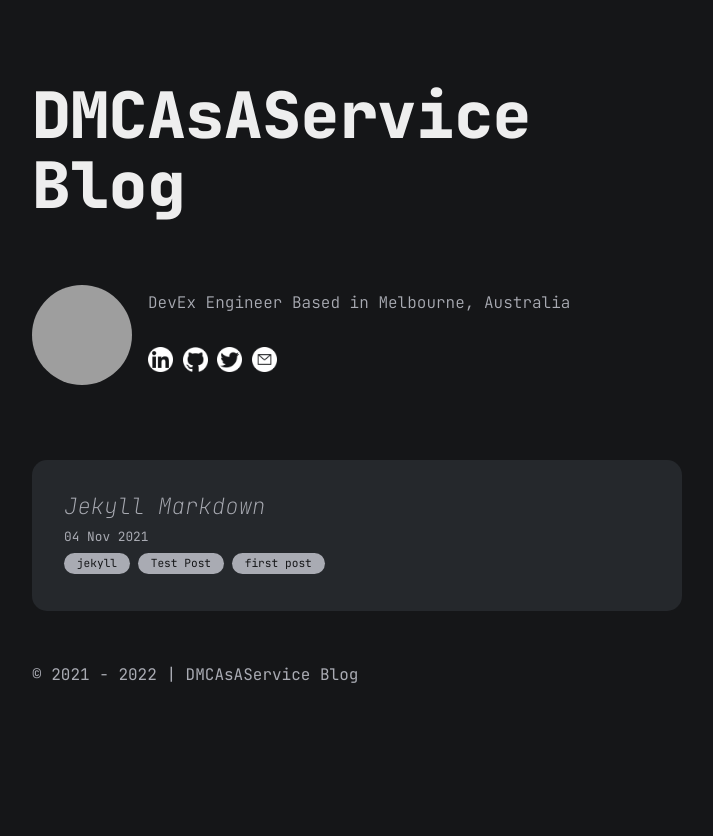
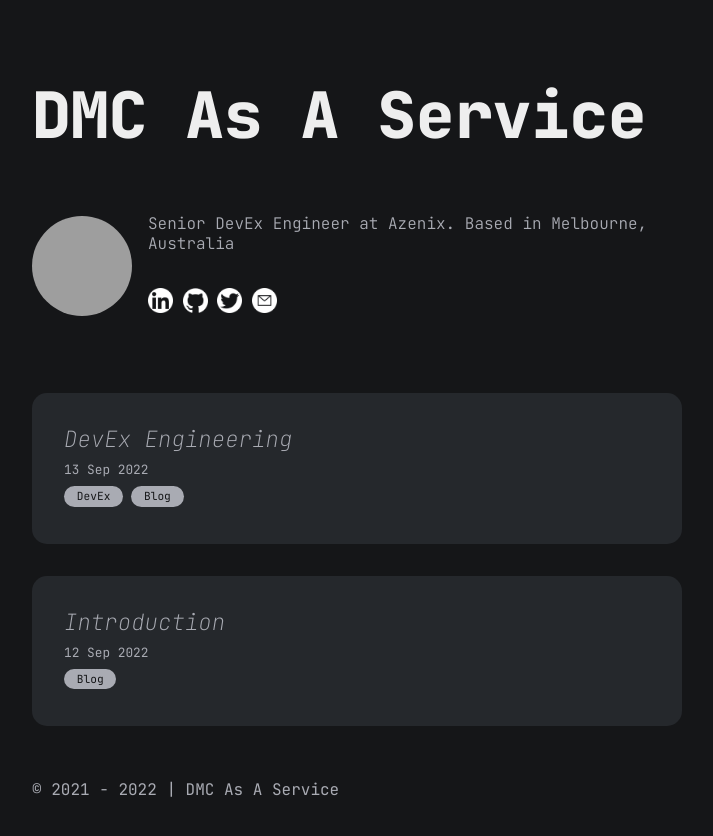
Before and after one commit to sharadcodes/jekyll-theme-serial-programmer, a Jekyll site: the page built from index.md, in a window 1280 px wide. Shown: the top 836 px of the page, without its empty margins (283-996 px from the left). Built offline with Jekyll 4.4.1, drawn with Linux system fonts in a browser that asks for light colours; part of the change alters nothing that is shown; grey boxes are pictures that could not be loaded.

Commit message:
Adding first 2 posts

```diff
--- a/_config.yml
+++ b/_config.yml
@@ -1,4 +1,4 @@
-title: DMCAsAService Blog
+title: DMC As A Service
 markdown: kramdown
 url: ""
 baseurl: ""
--- a/_data/author.yml
+++ b/_data/author.yml
@@ -2,7 +2,7 @@ name: Dylan McCarthy
 dp: https://avatars.githubusercontent.com/u/61097819?s=400&u=c42a4e526cf1569b0b651f31e1c07e73f7722473&v=4
 description: "
   <p>
-    DevEx Engineer Based in Melbourne, Australia
+    Senior DevEx Engineer at Azenix. Based in Melbourne, Australia
   </p>
   <br/>
   "
--- /dev/null
+++ b/all_collections/_posts/2022-09-13-DevEx-Engineering.md
@@ -0,0 +1,46 @@
+---
+layout: post
+title: DevEx Engineering
+date: 2022-09-13
+categories: ["DevEx","Blog"]
+---
+
+# Disclaimer
+The following is my current opinions and thoughts on DevEx, this might change and I welcome any discussion or input.
+
+# What is DevEx Engineering?
+
+DevEx or Developer Expereience engineering is the practice of improving the tools and processes of Developers.
+
+Much like DevOps (Developer Operations) focuses on tools and processes to improve on the movement and automation of systems from Development into Operations DevEx attemps to use a similar approch to the tooling and development workflows of teams.
+
+While it could be viewed that DevEx is just a subset of the DevOps process I think that it can have a wider impact in improving development speed as well as reducing a lot of the bottlenecks in modern software development.
+
+# Goals of DevEx
+
+The primary goal of DevEx is to make things easier for developers. To automate tedious tasks and boilerplate code, and to provide tools and processes for standing up development environments which provide fast feedback.
+
+We can accomplish these goals by looking at the following:
+
+- How hard is it to onboard a new developer?
+- How long does it take from a change being submitted to feedback being provided?
+- Is the development environment consistant across all developers in a team?
+- How quickly can a new project go from idea into initial code?
+
+# Tools and Processes
+
+Just as with DevOps, DevEx has not just about new fancy tools and systems. It is about working out what are the most useful tools along with improving development processes. There is no point rolling out a big automated deployment system full of bells and whistles if the development team is struggling with source control and how to best manage and track changes.
+
+What is right for one team might not fit in with another, and the tools for one tech stack might not be suitable for a different tech stack.
+
+While this might seem like a bit of a lazy answer, the key here is that development teams are as diverse as the engineers that make them up.
+
+# So where to from here?
+
+The first step towards improving the Developer Experience is pretty easy, talk to your teams. Find out what their pain points are, the bottlenecks they face, and the improvements they would like to see. Once you know this then you can look at what tools and processes can be brought in so address the issues.
+
+While throughout this post I have not specified any specific tools or processes I will be following up with more posts and talking about different options as well as building out demos to show different ways of doing things.
+
+And as with anything in technology all of this is subject to change and update, a tools/processes that might have been useful previous might turn out to having some drawbacks, or a new tool or process might come out to replace existing ones. I will be doing my best to talk about these things as they happen.
+
+So I hope you will all join me on this journey into improving the Developer Experience and I hope that some of what I talk about on this blog will be useful and interesting.
--- /dev/null
+++ b/all_collections/_posts/2022-09-13-Introduction.md
@@ -0,0 +1,32 @@
+---
+layout: post
+title: Introduction
+date: 2022-09-12
+categories: ["Blog"]
+---
+Hi there and welcome to my blog.
+
+My name is Dylan and I am a Senior DevEx Engineer at Azenix based out of Melbourne Australia.
+
+# The Back Story - Abridged
+I have been in the IT industry for 7 years.
+
+I have worked across the health and financial services industries initially as a developer writing cyrstal reports then moving into full stack development using the .NET framework and .NET core.
+
+Along the way I asked the question, how does our code get into production, and where does that all run?
+
+This question lead my down the path of the DevOps Engineer, during this time I started to learn about IT infrastructure, both on-premise and cloud. I quickly moved from doing deployments manually via file copy to automation scripts.
+
+Simple automation didn't last long as I started to learn more about Continuous Integration and Continuous Deployment, improving the development processes by introducing GIT and GIT Flow, and starting to look into this cool thing called Kubernetes.
+
+Once I had seen the light of Kubernetes and Containerisation the world of never the same to me. I had to put everything in containers, I started to see the spaces where Kuberentes could be used to improve not just the running applications but also the development expereince as well.
+
+# Outside of work
+So aside from work I am an avid space nerd, I enjoy watching rocket launches as well as trying my own hand at astrophotogphy.
+
+I also enjoy gaming, both online as well as board games and a bit of D&D when I can get together with my group.
+
+Music of preference can depend on the day and time but usually it is something in the Rock or Metal genres, I do enjoy seeing music live and it has been something that I have greatly missed over the last few years.
+
+# Where to contact me
+I am trying to be more active in the tech community so feel free to reach out to me if you would like to talk about anything I post on this blog, my socials are in the links on the home page.
```
Also changed, not shown: archive/2021-11-04-jekyll-markdown.md (renamed from all_collections/_posts/2021-11-04-jekyll-markdown.md).
